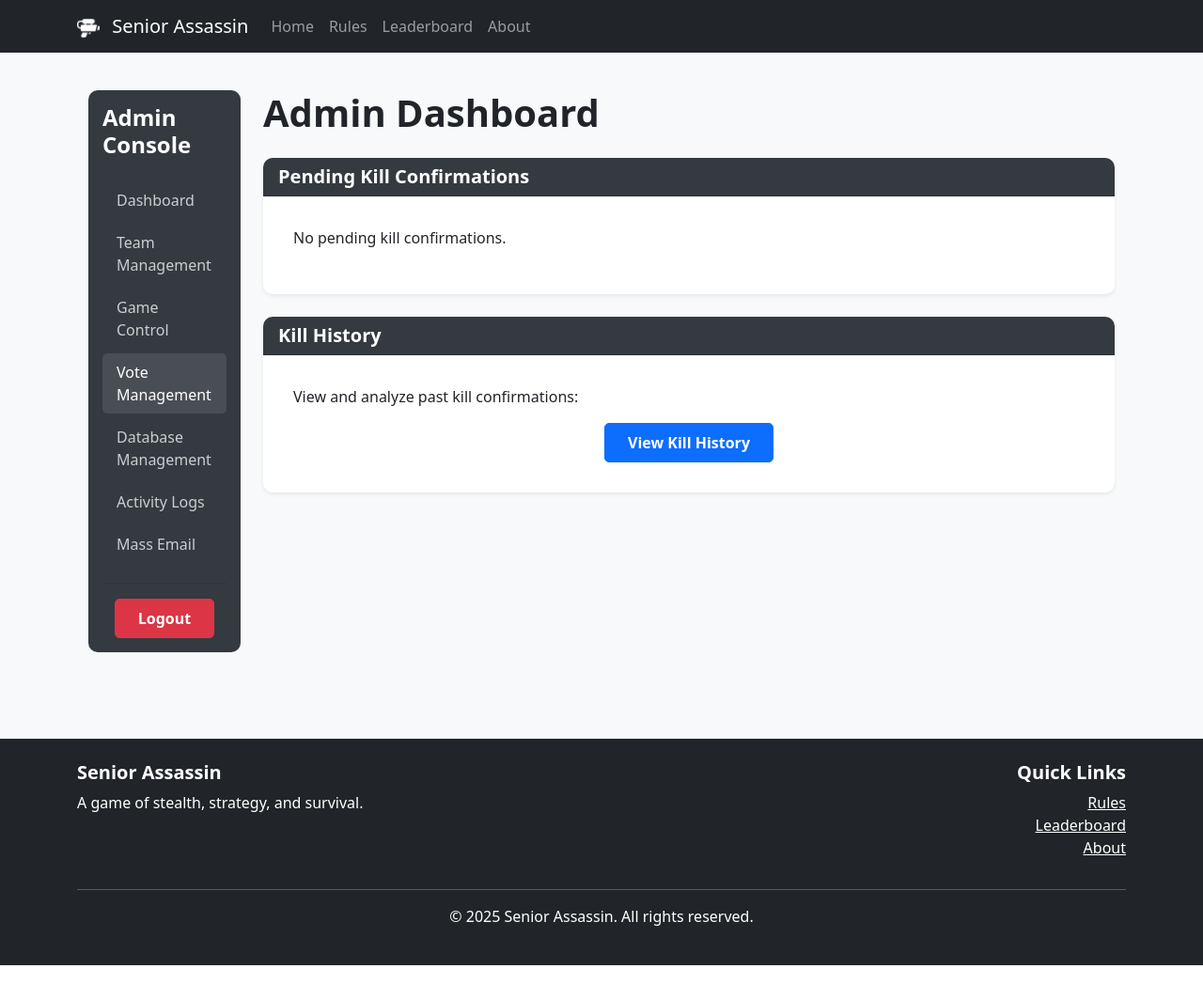
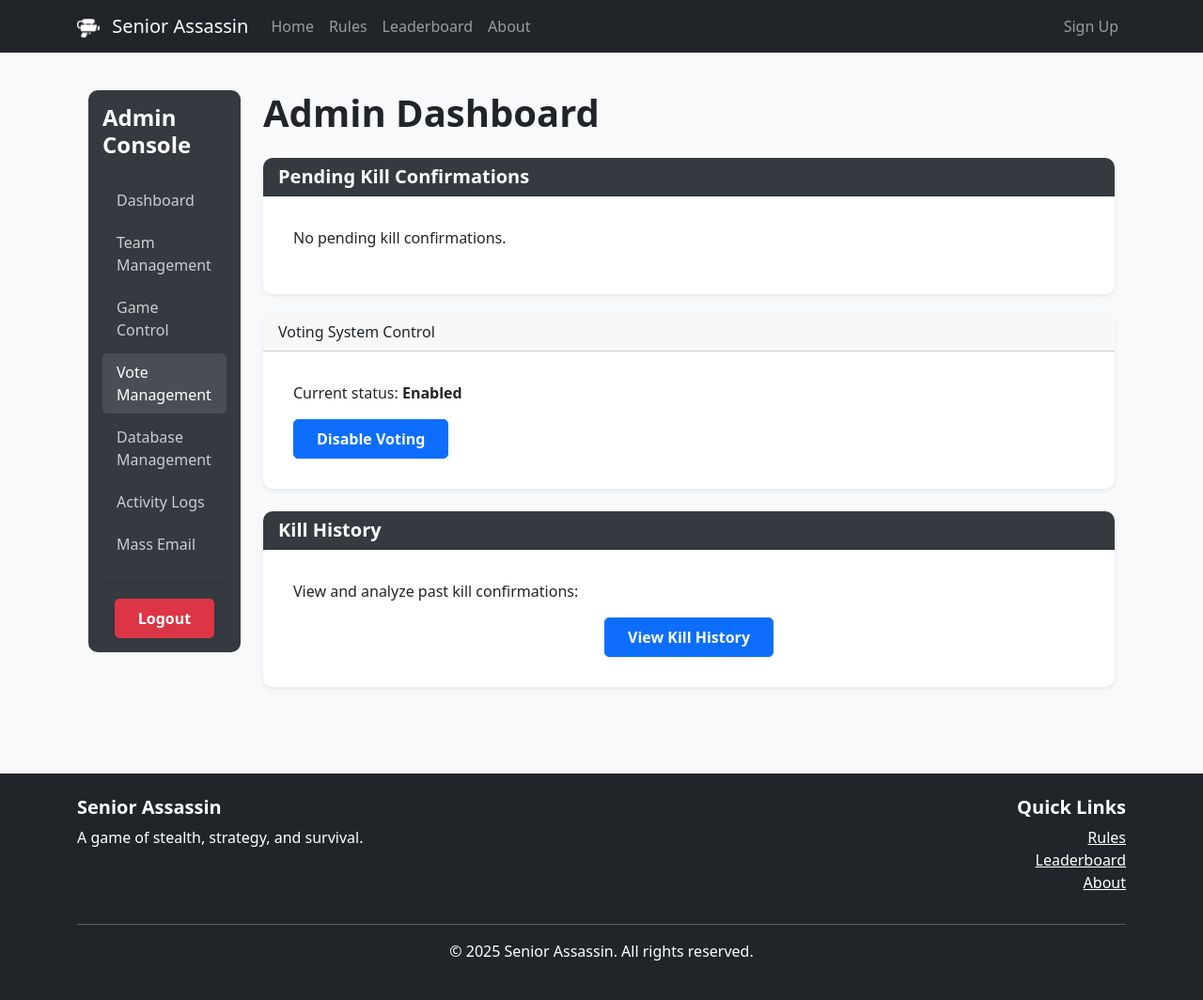
Before and after one commit to CT-42210/srassassins, a Flask app: page /admin/dashboard in a window 1280 px wide, after a click on "Vote Management". Shown: the whole page at 94% size. Before the commit the page ends 1027 px from the top, so only its background shows below. Run offline with Flask 3, Linux system fonts and the light colour scheme; the visitor is signed in with stand-in values (Sample User, id 1); some libraries are stand-ins or nearby versions.

Commit message:
you can now enable and disable voting

```diff
--- a/app/models.py
+++ b/app/models.py
@@ -150,6 +150,7 @@ class GameState(db.Model):
     state = db.Column(db.String(20), default='pre')  # pre, live, post, forced
     round_number = db.Column(db.Integer, default=0)
     voting_threshold = db.Column(db.Integer, default=3)
+    voting_enabled = db.Column(db.Boolean, default=True)
     round_start = db.Column(db.DateTime, nullable=True)
     round_end = db.Column(db.DateTime, nullable=True)
     created_at = db.Column(db.DateTime, default=datetime.utcnow)
--- a/app/routes/admin.py
+++ b/app/routes/admin.py
@@ -7,7 +7,8 @@ from app.services.admin_service import (
     verify_admin_password, get_admin_dashboard_data, accept_team,
     change_game_state, start_round, set_round_schedule,
     toggle_team_state, toggle_player_state, force_vote_decision,
-    backup_database, execute_db_command, wipe_game, update_voting_threshold
+    backup_database, execute_db_command, wipe_game, update_voting_threshold,
+    toggle_voting_status
 )
 from app.services.email_service import send_team_approval_notification
 
@@ -96,6 +97,9 @@ def dashboard():
     """
     Admin dashboard with game overview and controls.
     """
+    # get game state
+    game_state = GameState.query.first()
+
     # Get dashboard data
     dashboard_data = get_admin_dashboard_data()
 
@@ -122,6 +126,7 @@ def dashboard():
         all_players=all_players,
         pending_confirmations=pending_confirmations,
         active_tab=active_tab,
+        game_state=game_state,
         now=datetime.now()
     )
 
@@ -427,3 +432,18 @@ def view_kill_admin(kill_confirmation_id):
         current_app.logger.error(f"Error viewing kill: {str(e)}")
         flash(f"Error loading kill confirmation: {str(e)}", "danger")
         return redirect(url_for('admin.dashboard'))
+
+
+@admin.route('/toggle-voting')
+@admin_required
+def toggle_voting():
+    """Enable or disable the voting feature for users."""
+    success, new_status = toggle_voting_status()
+
+    if success:
+        status_text = "enabled" if new_status else "disabled"
+        flash(f'Voting has been {status_text} successfully!', 'success')
+    else:
+        flash('Failed to toggle voting status.', 'danger')
+
+    return redirect_with_tab('admin.dashboard')
--- a/app/services/admin_service.py
+++ b/app/services/admin_service.py
@@ -628,3 +628,25 @@ def execute_db_command(sql_command):
         db.session.rollback()
         current_app.logger.error(f'SQL command failed: {str(e)}')
         return False, str(e)
+
+
+def toggle_voting_status():
+    """Toggle the voting feature on/off."""
+    try:
+        game_state = GameState.query.first()
+        game_state.voting_enabled = not game_state.voting_enabled
+        db.session.commit()
+
+        # Log the action
+        log = ActionLog(
+            action_type='voting_toggle',
+            description=f'Voting has been {"enabled" if game_state.voting_enabled else "disabled"}',
+            actor='admin'
+        )
+        db.session.add(log)
+        db.session.commit()
+
+        return True, game_state.voting_enabled
+    except Exception as e:
+        current_app.logger.error(f"Failed to toggle voting status: {str(e)}")
+        return False, None
--- a/app/templates/admin/dashboard.html
+++ b/app/templates/admin/dashboard.html
@@ -545,7 +545,16 @@
                         {% endif %}
                     </div>
                 </div>
-
+                <!-- Enable and Disable Voting -->
+                <div class="card mb-4">
+                    <div class="card-header">Voting System Control</div>
+                    <div class="card-body">
+                        <p>Current status: <strong>{{ "Enabled" if game_state.voting_enabled else "Disabled" }}</strong></p>
+                        <a href="{{ url_for('admin.toggle_voting') }}" class="btn btn-primary">
+                            {{ "Disable" if game_state.voting_enabled else "Enable" }} Voting
+                        </a>
+                    </div>
+                </div>
                 <!-- View and analyze past confirmations -->
                 <div class="card admin-card mt-4">
                     <div class="card-header">
--- a/requirements.txt
+++ b/requirements.txt
@@ -10,7 +10,6 @@ Flask-Bcrypt==1.0.1
 python-dotenv==1.0.0
 APScheduler==3.10.4
 Pillow==10.1.0
-instagrapi==2.0.0
 gunicorn==21.2.0
 psycopg2-binary==2.9.9
 pytest==7.4.3
```
Also changed, not shown: app/routes/game.py (+15 -1 lines).
